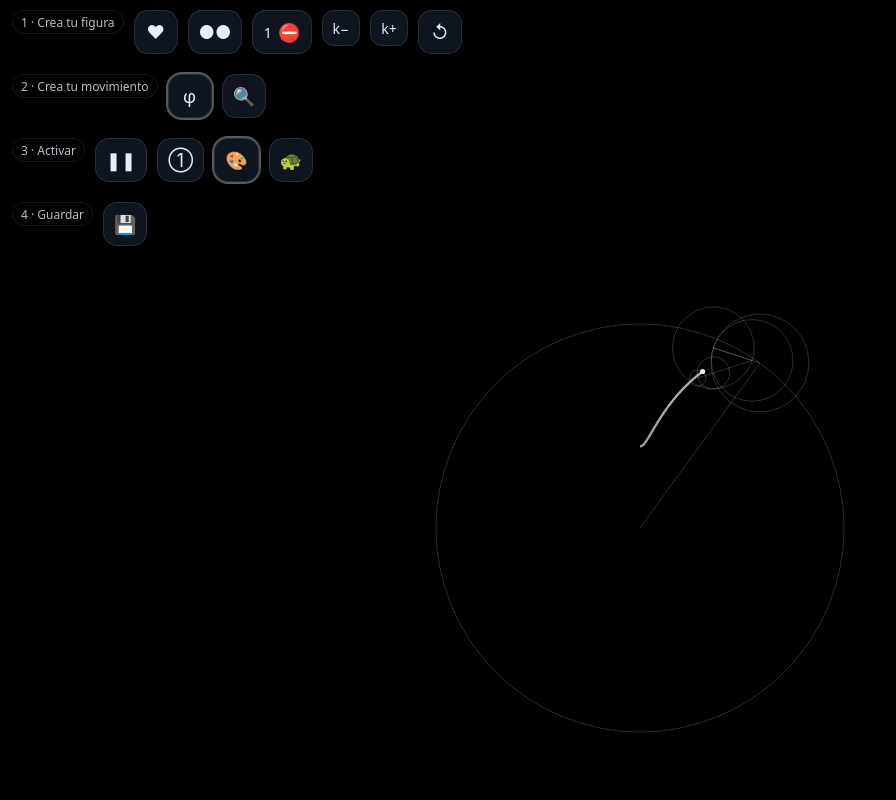
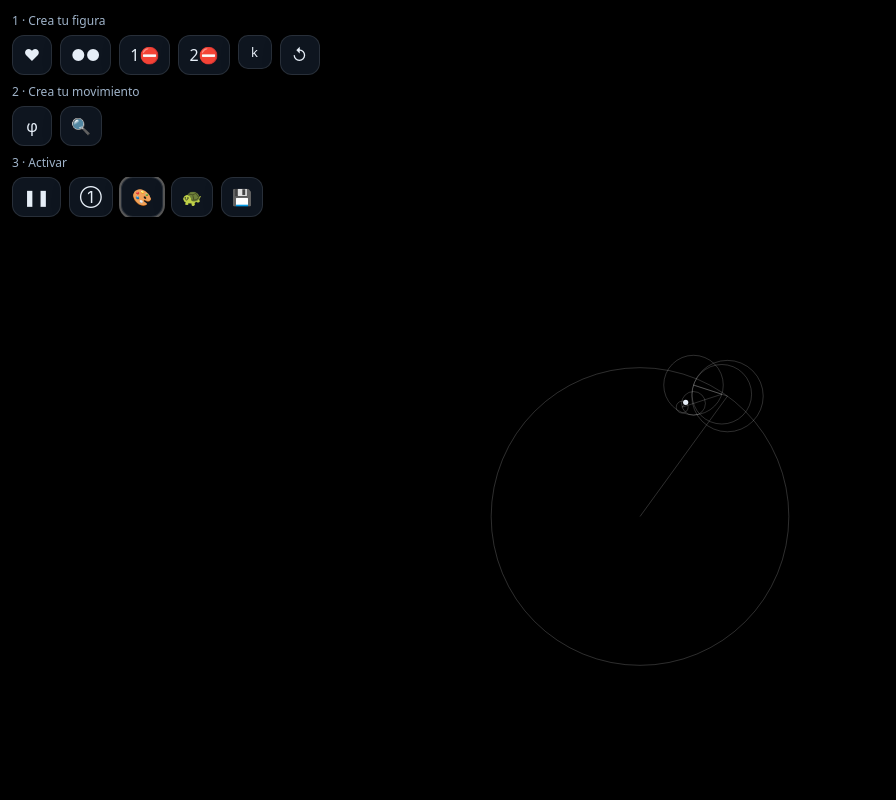
Before and after one commit to aragojuan-code/fourier, a plain HTML site: page index.html in a window 1280 px wide. Shown: the whole page, without its empty margins (0-896 px from the left). Drawn offline with Linux system fonts and the light colour scheme.

Commit message:
Update index.html

```diff
--- a/index.html
+++ b/index.html
@@ -11,17 +11,19 @@
   *{box-sizing:border-box;-webkit-tap-highlight-color:transparent}
   html,body{height:100%;margin:0;background:var(--bg);color:var(--ink);font-family:ui-sans-serif,system-ui,-apple-system,Segoe UI,Roboto,Arial}
   .wrap{position:fixed;inset:0;display:flex;flex-direction:column}
-  /* barra superior: paquetes en 2 filas con etiquetas sutiles */
-  .top{position:relative;z-index:5;display:flex;flex-wrap:wrap;gap:10px;padding:10px 12px;
-       background:linear-gradient(180deg, rgba(0,0,0,.75), rgba(0,0,0,.2));backdrop-filter:saturate(1.2) blur(4px)}
-  .tag{height:24px;padding:0 8px;border-radius:999px;font-size:12px;display:flex;align-items:center;opacity:.8;border:1px solid rgba(230,238,247,.12)}
-  .chip{min-width:44px;height:44px;border-radius:14px;padding:0 10px;background:var(--panel);
-        border:1px solid rgba(230,238,247,.12);display:flex;align-items:center;justify-content:center;gap:6px;
-        box-shadow:0 6px 16px var(--shadow);font-size:18px;cursor:pointer;user-select:none}
-  .chip.small{min-width:36px;height:36px;font-size:14px;border-radius:12px}
+  .top{position:relative;z-index:5;padding:8px 10px;background:linear-gradient(180deg, rgba(0,0,0,.75), rgba(0,0,0,.2));backdrop-filter:saturate(1.2) blur(4px)}
+  .pkg{margin-bottom:8px}
+  .pkg h4{margin:4px 2px 6px;font-size:12px;color:var(--muted);font-weight:500}
+  .row{display:flex;gap:8px;flex-wrap:nowrap;overflow-x:auto;padding:0 2px}
+  .chip{
+    min-width:40px;height:40px;border-radius:12px;padding:0 10px;
+    background:var(--panel);border:1px solid rgba(230,238,247,.12);
+    display:flex;align-items:center;justify-content:center;gap:6px;
+    box-shadow:0 6px 16px var(--shadow);font-size:16px;cursor:pointer;user-select:none;white-space:nowrap
+  }
+  .chip.small{min-width:34px;height:34px;font-size:13px;border-radius:10px}
   .chip.active{outline:2px solid rgba(255,255,255,.35)}
   .chip:active{transform:scale(.98)}
-  .sep{flex-basis:100%} /* salto de línea forzado entre paquetes */
   .stage{position:relative;flex:1;overflow:hidden;touch-action:none}
   canvas{position:absolute;inset:0;width:100%;height:100%;display:block;background:#000}
 </style>
@@ -29,37 +31,39 @@
 <body>
 <div class="wrap">
   <div class="top" id="toolbar">
-    <!-- Paquete 1: Crea tu figura -->
-    <div class="tag">1 · Crea tu figura</div>
+    <!-- Paquete 1 -->
+    <div class="pkg">
+      <h4>1 · Crea tu figura</h4>
+      <div class="row">
         <div class="chip" id="btnShape"   title="Figura">♥︎</div>
-    <div class="chip" id="btnCircles" title="Círculos 3/6/12">●●●</div>
-    <div class="chip" id="btnOff1"    title="Desactivar 1º círculo"><small>1</small>⛔</div>
-    <div class="chip small" id="btnKm" title="k −">k−</div>
-    <div class="chip small" id="btnKp" title="k +">k+</div>
+        <div class="chip" id="btnCircles" title="Círculos 3/6/12">●●</div>
+        <div class="chip" id="btnOff1"    title="Desactivar 1º">1⛔</div>
+        <div class="chip" id="btnOff2"    title="Desactivar 2º">2⛔</div>
+        <div class="chip small" id="btnK"  title="k (ciclo −2..+2)">k</div>
         <div class="chip" id="btnReset"   title="Reset">↺</div>
+      </div>
+    </div>
 
-    <div class="sep"></div>
+    <!-- Paquete 2 -->
+    <div class="pkg">
+      <h4>2 · Crea tu movimiento</h4>
+      <div class="row">
+        <div class="chip" id="btnPhase"   title="Fase por ciclo (+10°)">φ</div>
+        <div class="chip" id="btnZoomC"   title="Zoom por ciclo (×1.05)">🔍</div>
+      </div>
+    </div>
 
-    <!-- Paquete 2: Crea tu movimiento -->
-    <div class="tag">2 · Crea tu movimiento</div>
-    <div class="chip" id="btnPhase"   title="Fase por ciclo (+10°)">φ</div>
-    <!-- (tamaño eliminado) -->
-    <div class="chip" id="btnZoomC"   title="Zoom por ciclo (×1.05)">🔍</div>
-
-    <div class="sep"></div>
-
-    <!-- Paquete 3: Activar -->
-    <div class="tag">3 · Activar</div>
+    <!-- Paquete 3 -->
+    <div class="pkg">
+      <h4>3 · Activar</h4>
+      <div class="row">
         <div class="chip" id="btnPlay"    title="Play/Pausa">❚❚</div>
         <div class="chip" id="btnTrail"   title="Trayectoria 1/2/3">①</div>
         <div class="chip" id="btnColorC"  title="Color por ciclo">🎨</div>
         <div class="chip" id="btnSpeed"   title="Velocidad">🐢</div>
-
-    <div class="sep"></div>
-
-    <!-- Paquete 4: Guardar -->
-    <div class="tag">4 · Guardar</div>
         <div class="chip" id="btnSave"    title="Guardar PNG">💾</div>
+      </div>
+    </div>
   </div>
 
   <div class="stage"><canvas id="cv"></canvas></div>
@@ -71,35 +75,58 @@ const cvs=document.getElementById('cv'), ctx=cvs.getContext('2d');
 const dpi=devicePixelRatio||1; let W=0,H=0;
 
 let t=0, running=true;
-let zoom=1; // sin zoom manual
-let trace=[], traceMax=2600; // para nivel 1 (cola móvil)
-let trailMode=1; // 1: cola móvil, 2: 1 ciclo (corta), 3: infinito (no corta)
-let showTrace=true;
+let zoom=0.7; // 30% más pequeño al iniciar
+let trace=[], traceMax=2600;
+let trailMode=1; // 1: sin cola, 2: ciclo completo con cola, 3: infinito
+let showTrace=false; // acorde a modo 1
+
 let currentColor='#e6eef7';
 
 let circlesPresets=[3,6,12], circlesIdx=1, circlesN=circlesPresets[circlesIdx];
-let speedPresets=[0.02,0.10,0.25], speedIdx=0, speed=speedPresets[speedIdx]; // lenta más lenta
+let speedPresets=[0.02,0.10,0.25,1.00], speedIdx=0, speed=speedPresets[speedIdx]; // añade 🚀
 const SHAPES=['heart','star','triangle','square','pentagon','hexagon','infinity','circle','batman'];
 const SHICON={heart:'♥︎',star:'★',triangle:'▲',square:'■',pentagon:'⬟',hexagon:'⬢',infinity:'∞',circle:'●',batman:'🦇'};
 let shapeIdx=0;
 
 let points=[], order=[];
-let disableFirst=false;
+let off1=false, off2=false;
 
+// per-cycle
 const perCycle={
-  phaseEnabled:true, phaseStepDeg:10,
-  zoomEnabled:false, zoomStep:1.05,
+  phaseEnabled:false, phaseStepDeg:10,
+  zoomEnabled:false,  zoomStep:1.05, zoomMin:0.6, zoomMax:1.6,
   colorEnabled:true
 };
+let cumPhaseDeg=0, lastCycle=0, startPt=null;
 
-// ciclo largo por fase acumulada si phaseEnabled; si no, geométrico
-let cumPhaseDeg=0, lastCycle=0, startPt=null;
+// k cycling for first enabled circle: 0 → +1 → +2 → −2 → −1 → 0
+const K_STEPS=[0,1,2,-2,-1]; let kIdx=0;
 
 /* ===== Utils ===== */
 const $=s=>document.querySelector(s);
 function clamp(v,a,b){return Math.max(a,Math.min(b,v))}
 function deg2rad(d){return d*Math.PI/180}
-function targetCircle(){ for(const c of order){ if(c.enabled) return c; } return null; }
+function firstTwoEnabled(){
+  const list=[]; for(const c of order){ if(c.enabled){ list.push(c); if(list.length===2) break; } }
+  return list;
+}
+function targetCircle(){ const [c] = firstTwoEnabled(); return c||null; }
+function applyDisable(){
+  order.forEach((c,i)=> c.enabled=true);
+  // disable first
+  if(off1){
+    const [c1] = firstTwoEnabled();
+    if(c1) c1.enabled=false;
+  }
+  // disable second
+  if(off2){
+    const en = firstTwoEnabled();
+    const c2 = off1 ? firstTwoEnabled()[1] : en[1];
+    // recompute after possible off1
+    const list = firstTwoEnabled(); // after off1
+    if(list[1]) list[1].enabled=false;
+  }
+}
 
 /* ===== Size ===== */
 function resize(){
@@ -155,7 +182,6 @@ function dft(pts){
 }
 
 /* ===== Build ===== */
-function applyDisableFirst(){ if(!order.length) return; order.forEach((c,i)=> c.enabled = (i!==0) || !disableFirst); }
 function build(shape='heart'){
   const N=1024;
   points = shape==='heart'?heart(N):
@@ -167,8 +193,11 @@ function build(shape='heart'){
            shape==='infinity'?infinityC(N):
            shape==='circle'?circle(N):batmanS(N);
   order=dft(points);
-  t=0; trace.length=0; lastCycle=0; startPt=null; cumPhaseDeg=0; zoom=1;
-  applyDisableFirst();
+  // reset base
+  t=0; trace.length=0; lastCycle=0; startPt=null; cumPhaseDeg=0;
+  zoom=0.7; // 30% más pequeño al cambiar de figura
+  // re-aplicar desactivaciones
+  applyDisable();
 }
 
 /* ===== Animación ===== */
@@ -191,13 +220,20 @@ function frame(dt){
     x+=vx; y+=vy;
   }
 
-  if(showTrace){
+  // gestionar rastro según modo
+  if(trailMode===1){
+    showTrace=false;
+  } else {
+    showTrace=true;
     trace.push({x,y,color:currentColor});
-    // Modo 1 (cola móvil): mantén ventana deslizante
-    if(trailMode===1 && trace.length>traceMax) trace.splice(0, trace.length-traceMax);
-    // Modo 2 y 3: no recortamos aquí; se gestionan en cierre
+    if(trailMode===3){
+      // infinito: limitamos por seguridad
+      if(trace.length>20000) trace.splice(0, trace.length-20000);
     }
-  // dibujar trazo
+    // modo 2: se limpia al cerrar ciclo base (abajo)
+  }
+
+  // dibujar
   if(showTrace){
     ctx.lineWidth=2.2*dpi;
     for(let i=1;i<trace.length;i++){ ctx.strokeStyle=trace[i].color; ctx.beginPath(); ctx.moveTo(trace[i-1].x,trace[i-1].y); ctx.lineTo(trace[i].x,trace[i].y); ctx.stroke(); }
@@ -208,24 +244,29 @@ function frame(dt){
   const cyc=Math.floor(t);
   if(cyc>lastCycle){ lastCycle=cyc; onCycleBaseClosed(); }
 
-  // cierre largo (solo para modo 3 si quisieras limpiar; ahora NO limpiamos)
+  // detectar cierre geométrico (solo para reanclar inicio)
   if(!startPt) startPt={x,y};
-  const closedGeom = (Math.hypot(x-startPt.x, y-startPt.y)<2.5*dpi) && (t-lastCycle>0.6);
-  if(closedGeom){ startPt={x,y}; /* no limpiar en nivel 3 */ }
+  const closedGeom=(Math.hypot(x-startPt.x,y-startPt.y)<2.5*dpi)&&(t-lastCycle>0.6);
+  if(closedGeom){ startPt={x,y}; }
 }
 let last=performance.now();
 function loop(now){ const dt=Math.min(0.05,(now-last)/1000); last=now; frame(dt); requestAnimationFrame(loop); }
 
-/* ===== Cierre de ciclo base (aplicar per-cycle) ===== */
+/* ===== Cierre de ciclo base ===== */
 function onCycleBaseClosed(){
-  // Trayectoria:
-  if(trailMode===2){ // 1 ciclo → cortar en cierre
-    trace.length=0;
+  // Trayectoria: modo 2 → limpiar en cierre, modo 3 no limpia, modo 1 sin cola
+  if(trailMode===2) trace.length=0;
+
+  // Mods por ciclo
+  const c = targetCircle(); // primer habilitado (si apagaste 1º, será el 2º)
+  if(perCycle.phaseEnabled && c){ c.phaseOffset += deg2rad(perCycle.phaseStepDeg); cumPhaseDeg += perCycle.phaseStepDeg; }
+
+  // zoom global cíclico, independiente de qué círculo esté apagado
+  if(perCycle.zoomEnabled){
+    zoom = zoom * perCycle.zoomStep;
+    if(zoom > perCycle.zoomMax) zoom = perCycle.zoomMin; // reinicia pequeño y sigue creciendo
   }
-  // per-cycle mods
-  const c = targetCircle(); if(!c) return;
-  if(perCycle.phaseEnabled){ c.phaseOffset += deg2rad(perCycle.phaseStepDeg); cumPhaseDeg += perCycle.phaseStepDeg; }
-  if(perCycle.zoomEnabled){ zoom = clamp(zoom*perCycle.zoomStep, 0.5, 3); }
+
   if(perCycle.colorEnabled){ nextHue(); }
 }
 
@@ -233,10 +274,10 @@ function onCycleBaseClosed(){
 function nextHue(){ const h=(Math.random()*360)|0; currentColor=`hsl(${h},100%,85%)`; }
 
 /* ===== Controles ===== */
-const btnShape=$('#btnShape'), btnCircles=$('#btnCircles'), btnOff1=$('#btnOff1'),
-      btnKm=$('#btnKm'), btnKp=$('#btnKp'), btnReset=$('#btnReset'),
-      btnPhase=$('#btnPhase'), btnZoomC=$('#btnZoomC'),
-      btnPlay=$('#btnPlay'), btnTrail=$('#btnTrail'), btnColorC=$('#btnColorC'), btnSpeed=$('#btnSpeed');
+const btnShape=$('#btnShape'), btnCircles=$('#btnCircles'),
+      btnOff1=$('#btnOff1'), btnOff2=$('#btnOff2'), btnK=$('#btnK'),
+      btnReset=$('#btnReset'), btnPhase=$('#btnPhase'), btnZoomC=$('#btnZoomC'),
+      btnPlay=$('#btnPlay'), btnTrail=$('#btnTrail'), btnColorC=$('#btnColorC'), btnSpeed=$('#btnSpeed'), btnSave=$('#btnSave');
 
 function setActive(btn,on){ btn.classList.toggle('active', !!on); }
 
@@ -244,21 +285,26 @@ btnShape.addEventListener('click', ()=>{ shapeIdx=(shapeIdx+1)%SHAPES.length; bt
 
 btnCircles.addEventListener('click', ()=>{
   circlesIdx=(circlesIdx+1)%circlesPresets.length; circlesN=circlesPresets[circlesIdx];
-  // icono: 3→●, 6→●●, 12→●●●
   btnCircles.textContent = circlesIdx===0?'●':(circlesIdx===1?'●●':'●●●');
 });
 
-btnOff1.addEventListener('click', ()=>{ disableFirst=!disableFirst; setActive(btnOff1,disableFirst); applyDisableFirst(); });
+btnOff1.addEventListener('click', ()=>{ off1=!off1; setActive(btnOff1,off1); applyDisable(); });
+btnOff2.addEventListener('click', ()=>{ off2=!off2; setActive(btnOff2,off2); applyDisable(); });
 
-btnKm.addEventListener('click', ()=>{ const c=targetCircle(); if(c){ c.modK -= 1; t=0; trace.length=0; } });
-btnKp.addEventListener('click', ()=>{ const c=targetCircle(); if(c){ c.modK += 1; t=0; trace.length=0; } });
+btnK.addEventListener('click', ()=>{
+  kIdx = (kIdx+1)%K_STEPS.length;
+  const c = targetCircle(); if(c){ c.modK = K_STEPS[kIdx]; t=0; trace.length=0; }
+  // indicación visual (opcional): añadir pequeño numerito
+  btnK.textContent = 'k' + (K_STEPS[kIdx]===0?'':' '+K_STEPS[kIdx]);
+});
 
 btnReset.addEventListener('click', ()=>{
   order.forEach(c=>{ c.ampScale=1; c.phaseOffset=0; c.modK=0; c.enabled=true; });
-  disableFirst=false; setActive(btnOff1,false);
-  zoom=1; t=0; trace.length=0; startPt=null; lastCycle=0; cumPhaseDeg=0;
-  perCycle.phaseEnabled=true; perCycle.zoomEnabled=false; perCycle.colorEnabled=true;
-  setActive(btnPhase,true); setActive(btnZoomC,false); setActive(btnColorC,true);
+  off1=false; off2=false; setActive(btnOff1,false); setActive(btnOff2,false);
+  zoom=0.7; t=0; trace.length=0; startPt=null; lastCycle=0; cumPhaseDeg=0;
+  perCycle.phaseEnabled=false; perCycle.zoomEnabled=false; perCycle.colorEnabled=true;
+  setActive(btnPhase,false); setActive(btnZoomC,false); setActive(btnColorC,true);
+  kIdx=0; btnK.textContent='k';
 });
 
 btnPhase.addEventListener('click', ()=>{ perCycle.phaseEnabled=!perCycle.phaseEnabled; setActive(btnPhase,perCycle.phaseEnabled); });
@@ -270,19 +316,19 @@ btnPlay.addEventListener('click', ()=>{ running=!running; btnPlay.textContent=ru
 btnTrail.addEventListener('click', ()=>{
   trailMode = (trailMode%3)+1; // 1→2→3→1
   btnTrail.textContent = ['①','②','③'][trailMode-1];
-  showTrace = true;
-  if(trailMode===2) trace.length=0; // solo nivel 2 corta en cierre
+  if(trailMode===1){ showTrace=false; trace.length=0; }
+  if(trailMode===2){ showTrace=true; trace.length=0; }
+  if(trailMode===3){ showTrace=true; }
 });
 
 btnColorC.addEventListener('click', ()=>{ perCycle.colorEnabled=!perCycle.colorEnabled; setActive(btnColorC,perCycle.colorEnabled); });
 
 btnSpeed.addEventListener('click', ()=>{
   speedIdx=(speedIdx+1)%speedPresets.length; speed=speedPresets[speedIdx];
-  btnSpeed.textContent=['🐢','🙂','🐇'][speedIdx];
+  btnSpeed.textContent=['🐢','🙂','🐇','🚀'][speedIdx];
 });
 
-/* ===== Guardar ===== */
-$('#btnSave').addEventListener('click', ()=>{
+btnSave.addEventListener('click', ()=>{
   const a=document.createElement('a'); a.href=cvs.toDataURL('image/png'); a.download='orbitas.png'; a.click();
 });
 
@@ -295,10 +341,10 @@ cvs.addEventListener('gesturestart', e=>e.preventDefault());
 function init(){
   build('heart');
   btnShape.textContent=SHICON[SHAPES[shapeIdx]];
-  btnCircles.textContent='●●'; // 6 por defecto → dos puntos
-  btnSpeed.textContent='🐢';    // lenta (más lenta)
-  btnTrail.textContent='①';    // cola móvil
-  setActive(btnPhase,true); setActive(btnColorC,true);
+  btnCircles.textContent='●●';                 // 6 por defecto
+  btnSpeed.textContent='🐢';                   // lenta por defecto
+  btnTrail.textContent='①';                    // 1: sin cola
+  setActive(btnPhase,false); setActive(btnZoomC,false); setActive(btnColorC,true);
 }
 requestAnimationFrame(loop); init();
 </script>
```
Lines whose indentation alone changed are shown as unchanged.
